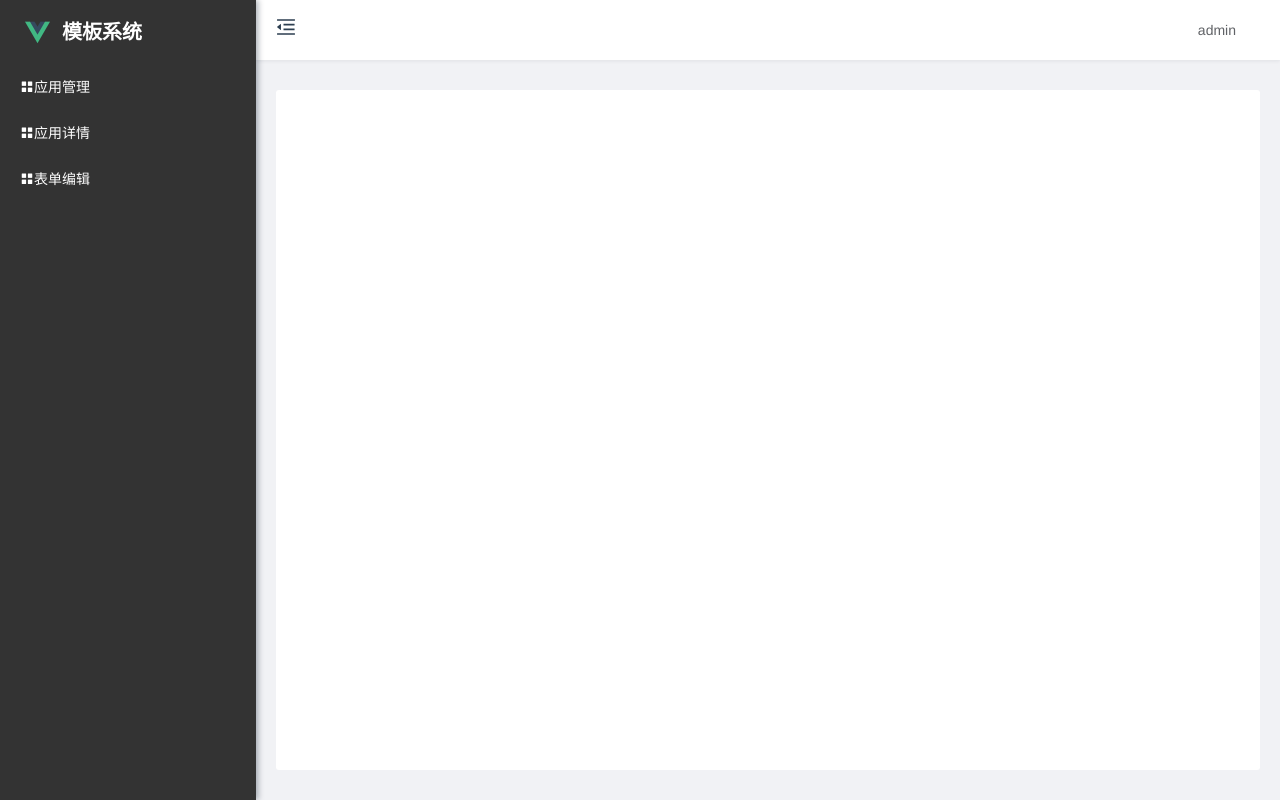
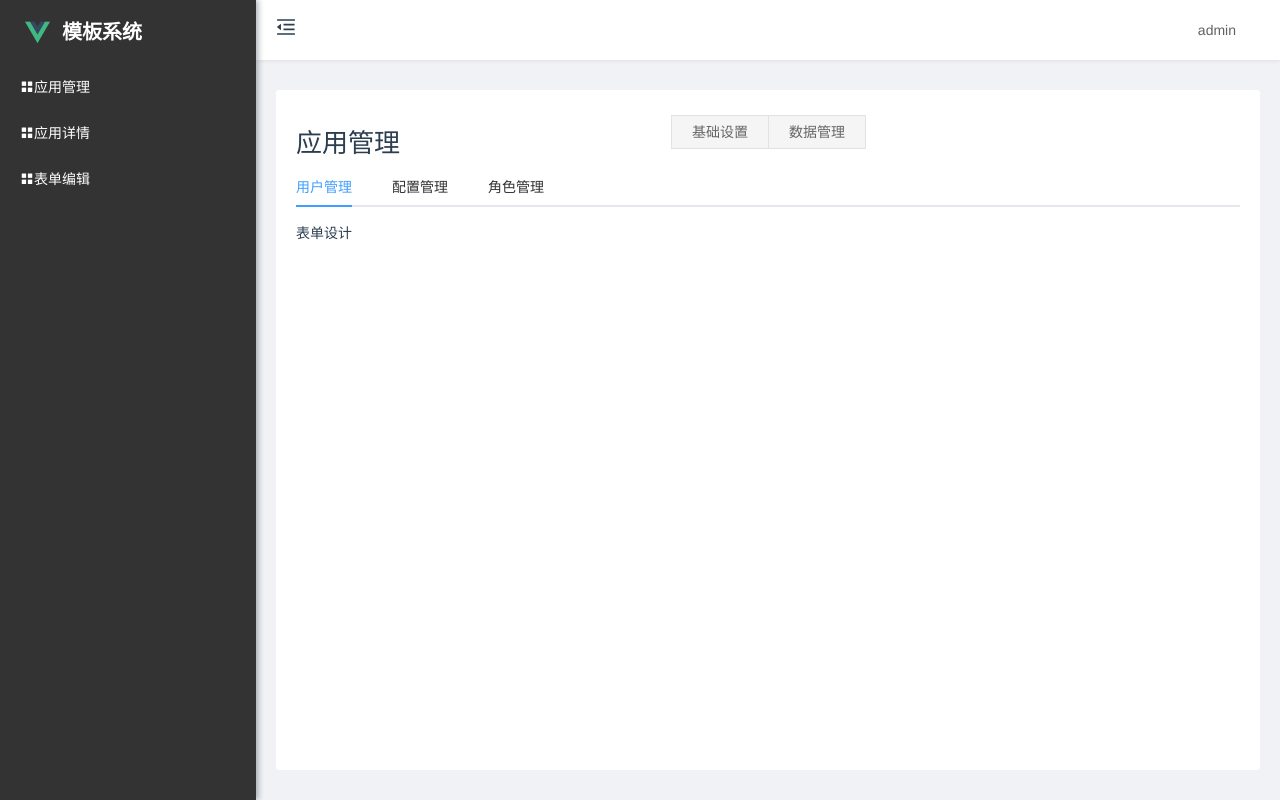
Before and after one commit to jozhi/template-pc-2020-04, a Vue app: page /AppFormEditor in a window 1280 px wide. Built offline with nearby package versions, Linux system fonts and the light colour scheme.

Commit message:
新增模块

```diff
--- /dev/null
+++ b/src/assets/css/page.css
@@ -0,0 +1,10 @@
+@charset "UTF-8";
+
+.titlePart {
+  position: relative;
+}
+.titlePart .h1 {
+  float: left;
+  font-weight: normal;
+  font-size: 26px;
+}
--- a/src/main.js
+++ b/src/main.js
@@ -7,6 +7,7 @@ import ElementUI from 'element-ui'
 import 'element-ui/lib/theme-chalk/index.css'
 
 import './assets/css/cube.css';
+import './assets/css/page.css';
 import * as api from './api/index'
 Vue.use(ElementUI)
 
--- a/src/views/appManage/AppFormEditor.vue
+++ b/src/views/appManage/AppFormEditor.vue
@@ -1,10 +1,42 @@
 <template>
   <div class="AppFormEditor">
-
+    <div class="titlePart cf">
+      <div class="conterTitle">
+        <a href="javascript:;" data-type="1">基础设置</a>
+        <a href="javascript:;" data-type="2">数据管理</a>
+      </div>
+      <strong class="h1">应用管理</strong>
+    </div>
+    <div class="content">
+      <el-tabs v-model="activeName" @tab-click="handleClick">
+        <el-tab-pane label="用户管理" name="formDesign">表单设计</el-tab-pane>
+        <el-tab-pane label="配置管理" name="processDesign">流程设计</el-tab-pane>
+        <el-tab-pane label="角色管理" name="formPublishing">表单发布</el-tab-pane>
+      </el-tabs>
+    </div>
   </div>
 </template>
 
 <style lang="less" scope>
+  .titlePart .conterTitle{
+      position: absolute;
+      top: 0;
+      left: 50%;
+      transform: translateX(-50%);
+      a{
+        margin-right: -1px;
+        padding: 8px 20px;
+        line-height: 1;
+        border: 1px solid #e2e2e2;
+        background-color: #f5f5f5;
+        color: #666;
+      }
+      a.active,a:hover{
+        position: relative;
+        background-color: #03a7f0;
+        color: #fff;
+      }
+    }
 </style>
 
 
@@ -14,10 +46,12 @@ export default {
   name: 'Login',
   data(){
     return {
+      activeName:'formDesign'
     }
   },
   methods:{
-    method(){
+    handleClick(type){
+      console.log(type);
     }
   }
 };
--- a/src/views/appManage/AppManage.vue
+++ b/src/views/appManage/AppManage.vue
@@ -31,11 +31,6 @@
   .searchBox{
     width: 300px;
     float: right;
-  }
-  .h1{
-    float: left;
-    font-weight: normal;
-    font-size: 26px;
   }
 }
 .contPart{
```
